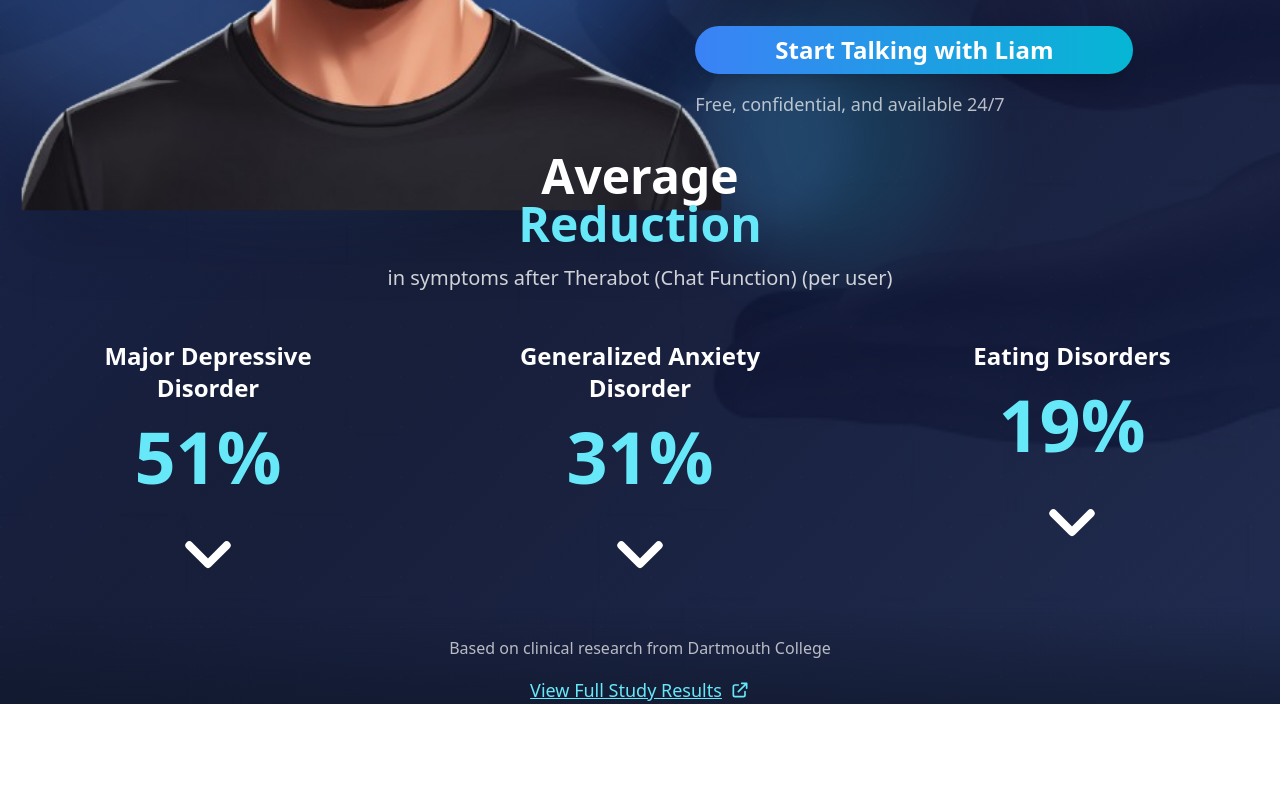
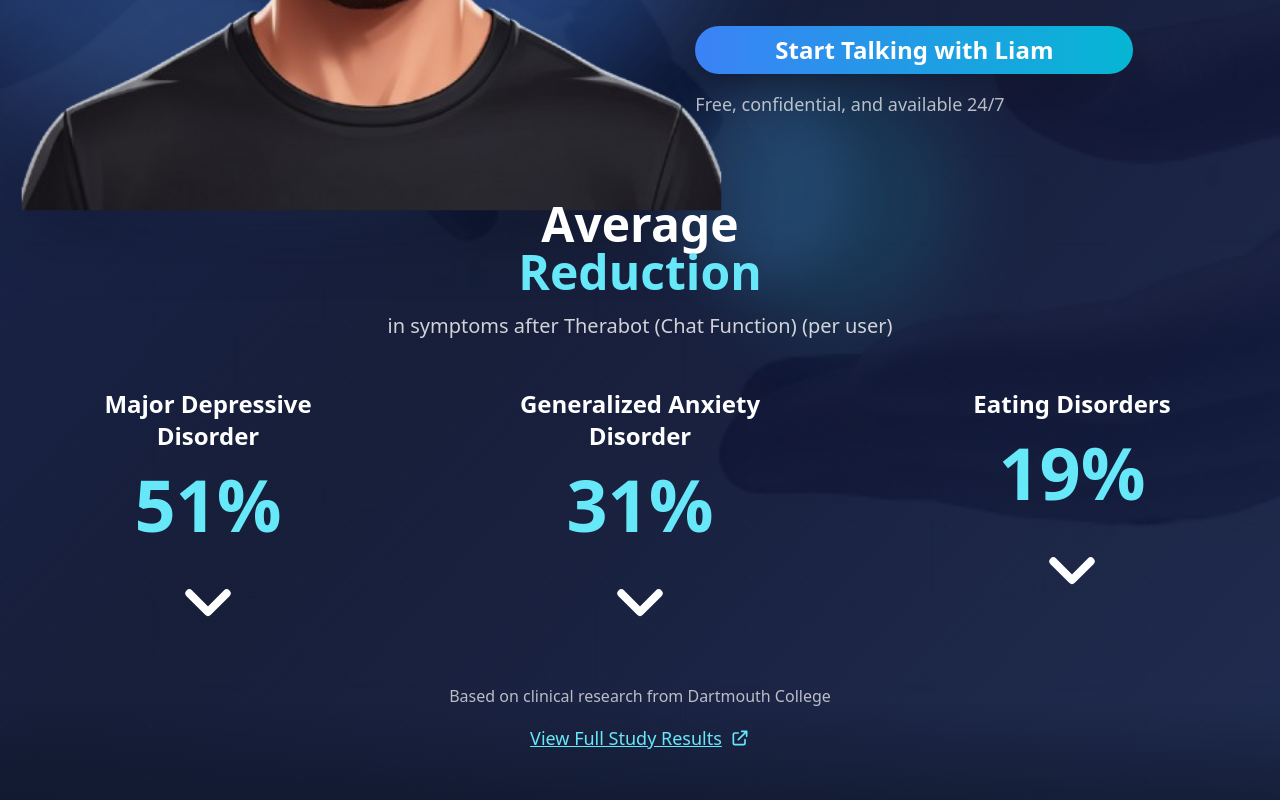
Before and after one commit to Markrademaker-ATF/liam-speaks-wellbeing, a React (Vite) app: page / in a window 1280 px wide. Shown: the part 624-1424 px from the top of the page. Before the commit the page ends 1328 px from the top, so only its background shows below. Built offline with nearby package versions, Linux system fonts and the light colour scheme.

Commit message:
Code edited in Lovable Code Editor
Edited UI in Lovable

```diff
--- a/src/pages/Landing.tsx
+++ b/src/pages/Landing.tsx
@@ -110,7 +110,7 @@ const Landing = () => {
       </div>
 
       {/* Statistics Section */}
-      <div className="relative z-10 py-18 px-6">
+      <div className="relative z-10 py-12 px-6">
         <div className="max-w-7xl mx-auto">
           <div className="text-center mb-12">
             <h2 className="text-4xl lg:text-5xl font-bold text-white mb-4">
```
